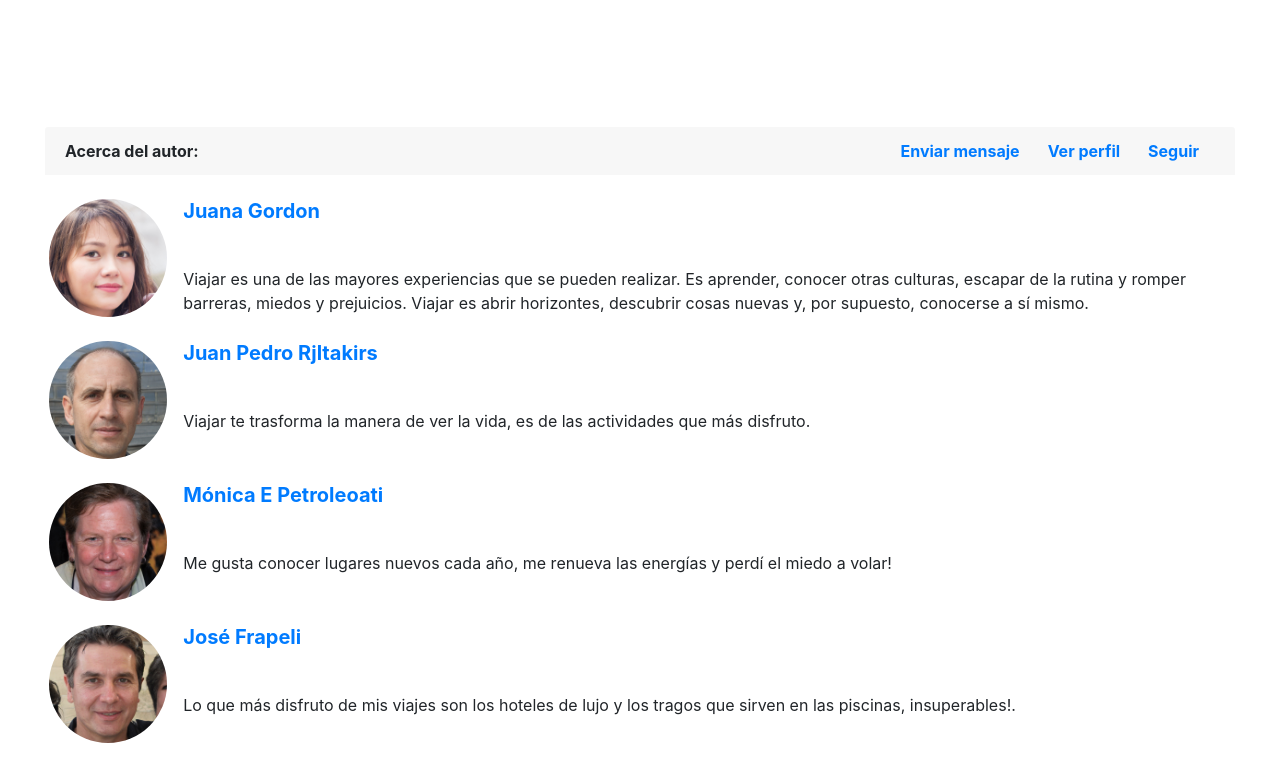
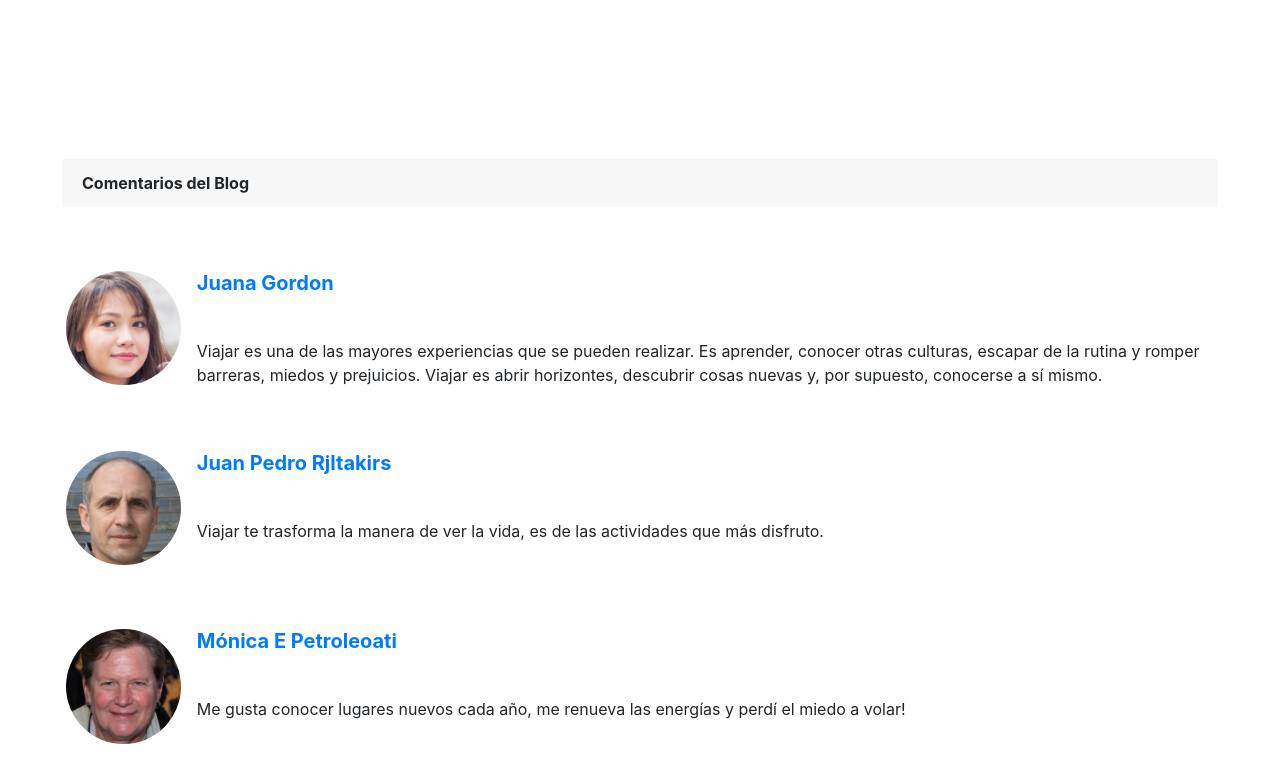
Before and after one commit to agustin-f/angular-site, an Angular app: page / in a window 1280 px wide. Shown: the part 2327-3092 px from the top of the page. Built offline with nearby package versions, Linux system fonts and the light colour scheme.

Commit message:
master changes

```diff
--- a/src/app/blog/blog.component.css
+++ b/src/app/blog/blog.component.css
@@ -1,3 +1,15 @@
 .avatar-width{
     width: 10%;
 }
+
+.mb-8{
+    margin-bottom: 4rem;
+}
+
+.mt-8{
+    margin-top: 4rem;
+}
+
+.blog-padding{
+    padding: 2rem;
+}
--- a/src/app/blog/blog.component.html
+++ b/src/app/blog/blog.component.html
@@ -1,20 +1,13 @@
 
 <!--Section: Author Box-->
-<section class="my-5 col-12 w-100">
+<section class="my-5 col-12 mb-4 w-100 blog-padding">
 
     <!-- Card header -->
     <div class="card-header border-0 font-weight-bold d-flex justify-content-between">
-      <p class="mr-4 mb-0">Acerca del autor:</p>
-      <ul class="list-unstyled list-inline mb-0">
-        <li class="list-inline-item"><a href="javascript:void(0);" class="text-default mr-3"><i class="fas fa-envelope mr-1"></i>Enviar
-            mensaje</a></li>
-        <li class="list-inline-item"><a href="javascript:void(0);" class="text-default mr-3"><i class="fas fa-user mr-1"></i>Ver
-            perfil</a></li>
-        <li class="list-inline-item"><a href="javascript:void(0);" class="text-default mr-3"><i class="fas fa-rss mr-1"></i>Seguir</a></li>
-      </ul>
+      <p class="mr-4 mb-0">Comentarios del Blog</p>
     </div>
 
-    <div class="media mt-4 px-1" *ngFor="let image of images">
+    <div class="media mt-8 mb-8 px-1" *ngFor="let image of images">
       <img class="card-img-100 rounded-circle d-flex z-depth-1 mr-3 avatar-width" [src]="image.src" [alt]="image.altText">
       <div class="media-body">
         <h5 class="font-weight-bold mt-0">
```
Also changed, not shown: 1 other file (tests, documents, lock files or other folders).
